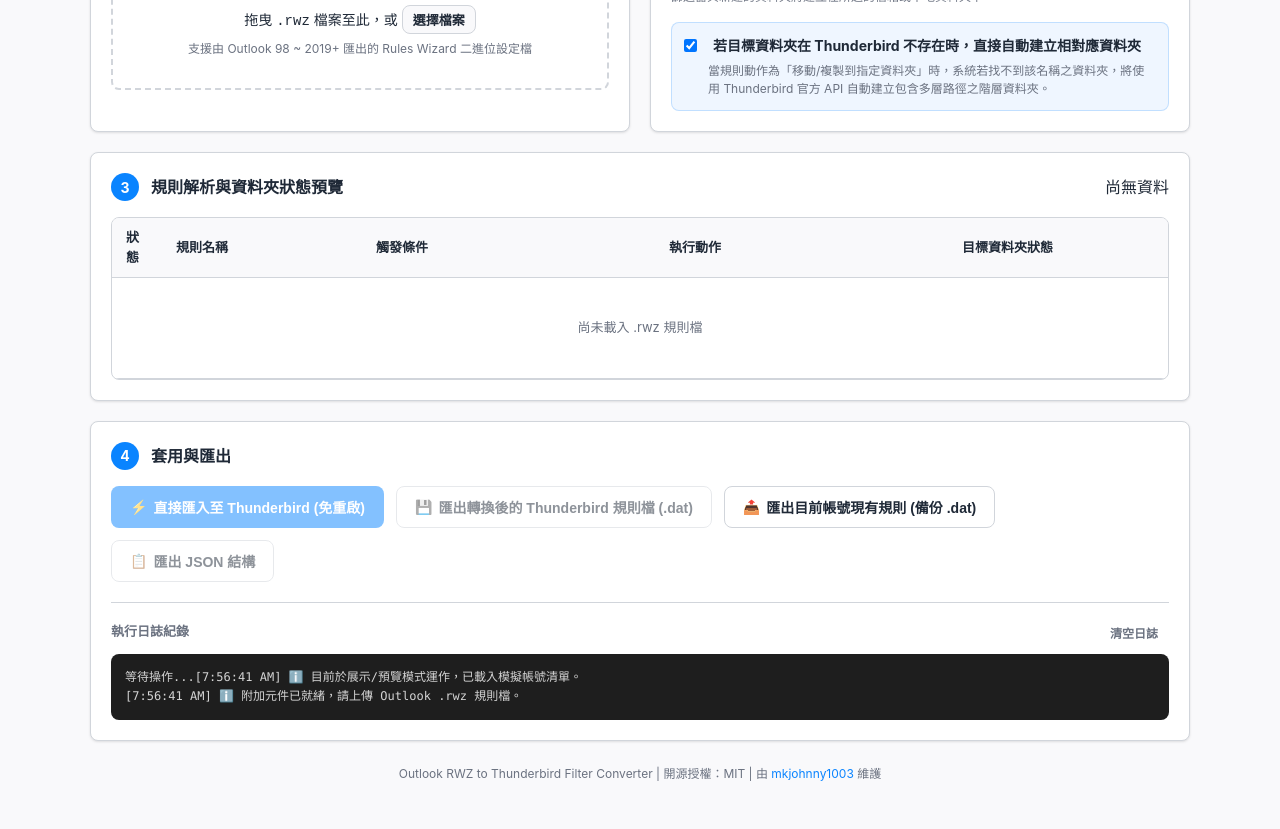
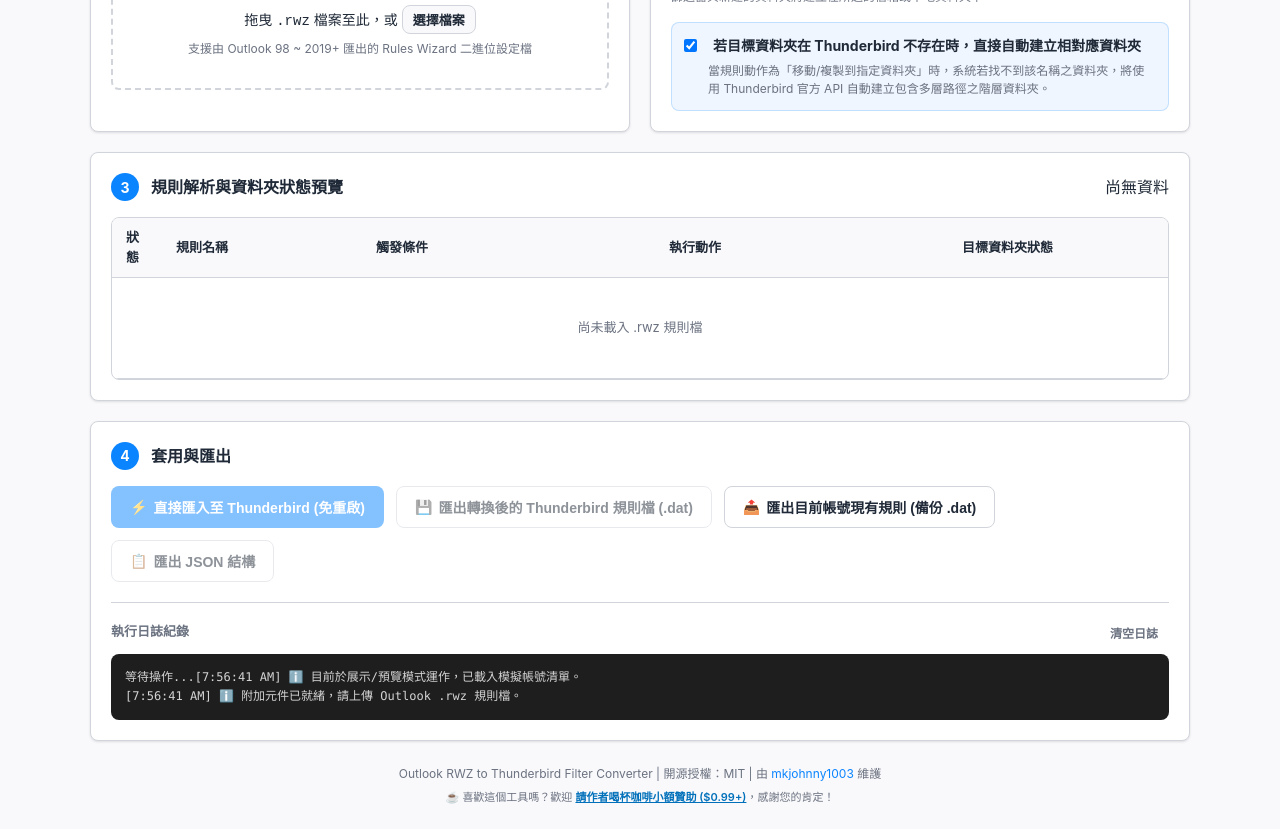
Before and after one commit to mkjohnny1003/outlook-rwz-to-thunderbird, a browser extension: page ui/index.html in a window 1280 px wide. Shown: the part 267-1096 px from the top of the page. Before the commit the page ends 1074 px from the top, so only its background shows below. Drawn offline with Linux system fonts and the light colour scheme.

Commit message:
Add prominent Support & Donation section in README and UI footer

```diff
--- a/ui/index.html
+++ b/ui/index.html
@@ -136,6 +136,7 @@
 
     <footer class="app-footer">
       <p>Outlook RWZ to Thunderbird Filter Converter | 開源授權：MIT | 由 <a href="https://github.com/mkjohnny1003" target="_blank">mkjohnny1003</a> 維護</p>
+      <p class="donate-footer-note">☕ 喜歡這個工具嗎？歡迎 <a href="https://www.paypal.me/mkjohnny1003" target="_blank" class="donate-link">請作者喝杯咖啡小額贊助 ($0.99+)</a>，感謝您的肯定！</p>
     </footer>
   </div>
 
--- a/ui/style.css
+++ b/ui/style.css
@@ -453,3 +453,19 @@ h2 {
   color: var(--primary);
   text-decoration: none;
 }
+
+.donate-footer-note {
+  margin-top: 6px;
+  font-size: 11px;
+  color: var(--text-muted);
+}
+
+.donate-link {
+  font-weight: 600;
+  color: #0070ba !important;
+  text-decoration: underline !important;
+}
+
+.donate-link:hover {
+  color: #003087 !important;
+}
```
Also changed, not shown: README.md.
